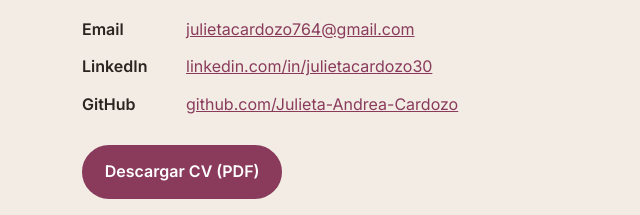
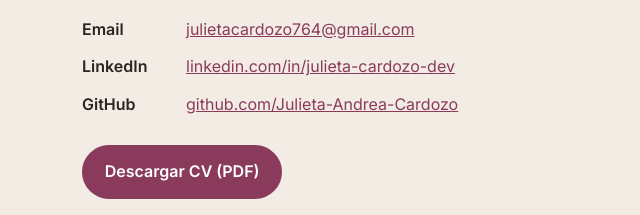
Before and after one commit to Julieta-Andrea-Cardozo/Julieta-Andrea-Cardozo.github.io, a plain HTML site: page index.html in a window 1280 px wide. Shown: the part 2567-2782 px from the top of the page, 178-818 px from the left. Drawn offline with Linux system fonts and the light colour scheme.

Commit message:
Update LinkedIn URL to personalized slug
Co-Authored-By: Devin AI <158243242+devin-ai-integration[bot]@users.noreply.github.com>

```diff
--- a/index.html
+++ b/index.html
@@ -217,7 +217,7 @@
           <p>¿Tenés una propuesta o querés charlar sobre un proyecto? Escribime.</p>
           <ul class="contact__list">
             <li><span>Email</span><a href="mailto:julietacardozo764@gmail.com">julietacardozo764@gmail.com</a></li>
-            <li><span>LinkedIn</span><a href="https://www.linkedin.com/in/julietacardozo30" target="_blank" rel="noopener">linkedin.com/in/julietacardozo30</a></li>
+            <li><span>LinkedIn</span><a href="https://www.linkedin.com/in/julieta-cardozo-dev" target="_blank" rel="noopener">linkedin.com/in/julieta-cardozo-dev</a></li>
             <li><span>GitHub</span><a href="https://github.com/Julieta-Andrea-Cardozo" target="_blank" rel="noopener">github.com/Julieta-Andrea-Cardozo</a></li>
           </ul>
           <a class="btn btn--primary" href="cv/Cardozo_Julieta_CV.pdf" download>Descargar CV (PDF)</a>
```
Also changed, not shown: 1 other file.
